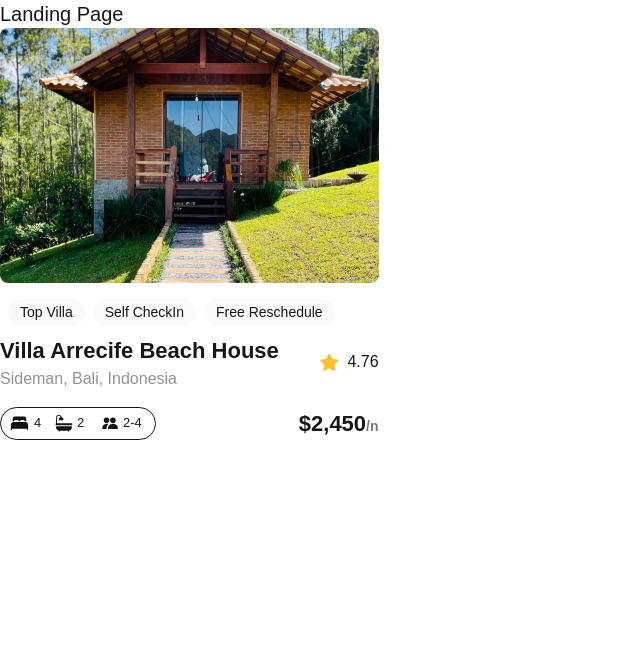
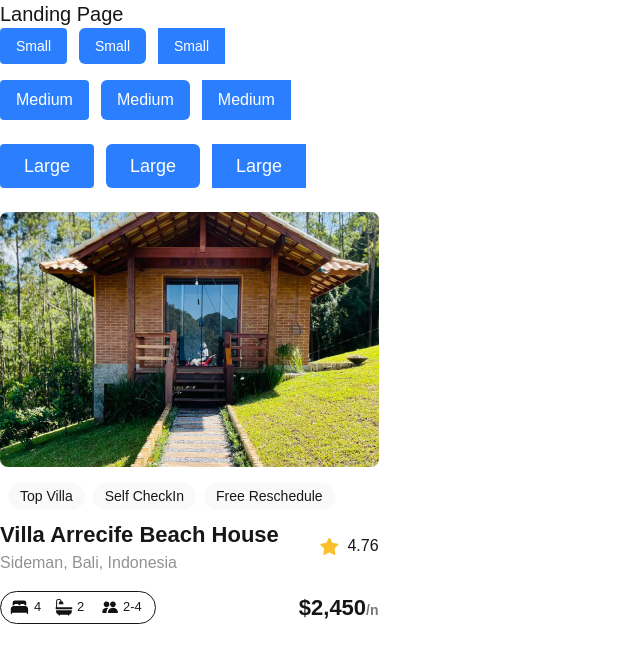
Before and after one commit to jaa38/alx-project-0x00-setup, a Next.js app in the folder alx-project-0x00/: page /landing in a window 1280 px wide. Shown: the top 662 px of the page, without its empty margins (0-640 px from the left). Built offline with nearby package versions, Linux system fonts and the light colour scheme.

Commit message:
advanced task

```diff
--- /dev/null
+++ b/alx-project-0x00/components/Button.tsx
@@ -0,0 +1,13 @@
+import { ButtonProps } from '@/interfaces';
+
+const Button: React.FC<ButtonProps> = ({ title, className }) => {
+  return (
+    <button
+      className={`px-4 py-2 bg-blue-500 text-white font-medium ${className}`}
+    >
+      {title}
+    </button>
+  );
+};
+
+export default Button
--- a/alx-project-0x00/components/Pill.tsx
+++ b/alx-project-0x00/components/Pill.tsx
@@ -1,4 +1,4 @@
-import { PillProps } from '@/pages';
+import { PillProps } from '@/interfaces';
 
 const Pill: React.FC<PillProps> = ({ title }) => {
   return (
--- a/alx-project-0x00/pages/index.tsx
+++ b/alx-project-0x00/pages/index.tsx
@@ -1,8 +1,4 @@
 import { Geist, Geist_Mono } from 'next/font/google';
-
-export interface PillProps {
-  title: string;
-}
 
 const geistSans = Geist({
   variable: '--font-geist-sans',
--- a/alx-project-0x00/pages/landing.tsx
+++ b/alx-project-0x00/pages/landing.tsx
@@ -1,9 +1,31 @@
-import Card from "@/components/Card";
+import Card from '@/components/Card';
+import Button from '@/components/Button';
 
 const Landing: React.FC = () => {
   return (
     <div>
       <h1 className=' text-xl font-extralight'>Landing Page</h1>
+
+      {/* Small Buttons */}
+      <div className='flex gap-3 mb-4'>
+        <Button title='Small' className='text-sm rounded-sm' />
+        <Button title='Small' className='text-sm rounded-md' />
+        <Button title='Small' className='text-sm rounded=full' />
+      </div>
+
+      {/* Medium Buttons */}
+      <div className='flex gap-3 mb-6'>
+        <Button title='Medium' className='text-base rounded-sm' />
+        <Button title='Medium' className='text-base rounded-md' />
+        <Button title='Medium' className='text-base rounded=full' />
+      </div>
+
+      {/* Card Component */}
+      <div className='flex gap-3 mb-6'>
+        <Button title='Large' className='text-lg px-6 rounded-sm' />
+        <Button title='Large' className='text-lg px-6 rounded-md' />
+        <Button title='Large' className='text-lg px-6 rounded=full' />
+      </div>
       <Card />
     </div>
   );
```
Also changed, not shown: alx-project-0x00/interfaces/index.ts (+8 -0 lines).
